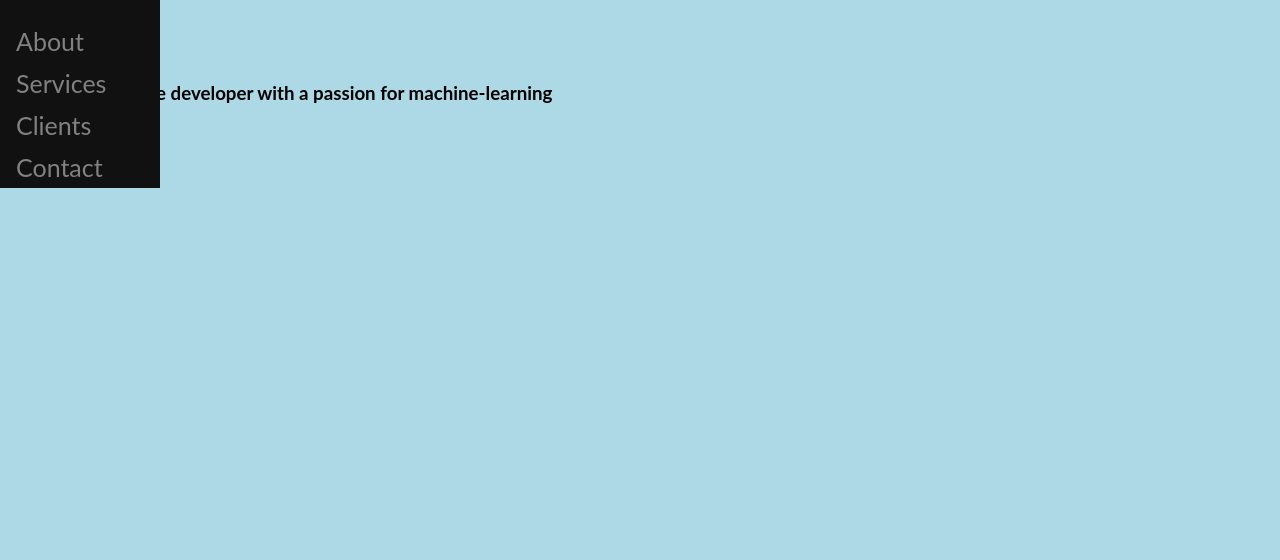
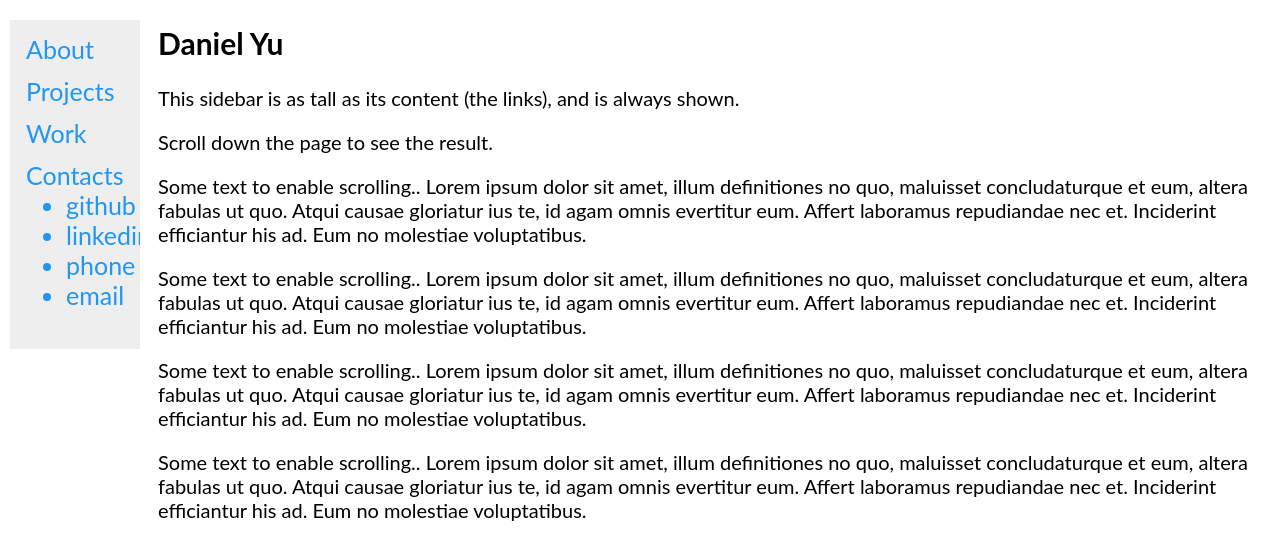
Before and after one commit to danielyu2003/danielyu2003, a plain HTML site: page index.html in a window 1280 px wide. Drawn offline with Linux system fonts and the light colour scheme.

Commit message:
edited sidebar, fixed formatting

```diff
--- a/css/style.css
+++ b/css/style.css
@@ -1,41 +1,40 @@
 body {
-  background-color: lightblue;
   font-family: "Lato", sans-serif;
 }
 
 .sidenav {
-  /* height: 100%; /* Full-height: remove this if you want "auto" height */
-  width: 160px; /* Set the width of the sidebar */
-  position: fixed; /* Fixed Sidebar (stay in place on scroll) */
-  z-index: 1; /* Stay on top */
-  top: 0; /* Stay at the top */
-  left: 0;
-  background-color: #111; /* Black */
-  overflow-x: hidden; /* Disable horizontal scroll */
-  padding-top: 20px;
+  width: 130px;
+  position: fixed;
+  z-index: 1;
+  top: 20px;
+  left: 10px;
+  background: #eee;
+  overflow-x: hidden;
+  padding: 8px 0;
 }
 
-/* The navigation menu links */
 .sidenav a {
   padding: 6px 8px 6px 16px;
   text-decoration: none;
   font-size: 25px;
-  color: #818181;
+  color: #2196F3;
   display: block;
 }
 
-/* When you mouse over the navigation links, change their color */
 .sidenav a:hover {
-  color: #f1f1f1;
+  color: #064579;
 }
 
-/* Style page content */
+ul {
+  margin-top : 0px;
+}
+
 .main {
-  margin-left: 160px; /* Same as the width of the sidebar */
+  margin-left: 140px; /* Same width as the sidebar + left position in px */
+  font-size: 20px; /* Increased text to enable scrolling */
   padding: 0px 10px;
 }
 
-/* On smaller screens, where height is less than 450px, change the style of the sidebar (less padding and a smaller font size) */
 @media screen and (max-height: 450px) {
   .sidenav {padding-top: 15px;}
   .sidenav a {font-size: 18px;}
--- a/index.html
+++ b/index.html
@@ -12,20 +12,29 @@
   <body>
   <!-- <script src="index.js"></script> -->
 
-  <header>
-  <h1>Daniel Yu</h1>
-  <h3>Full-stack software developer with a passion for machine-learning</h3>
-  </header>
+  <div class="sidenav">
+  <a href="#about">About</a>
+  <a href="#projects">Projects</a>
+  <a href="#work">Work</a>
+  <a href="#contacts">Contacts
+    <ul>
+      <li>github</li>
+      <li>linkedin</li>
+      <li>phone</li>
+      <li>email</li>
+    </ul>
+  </a>
+</div>
 
-  <div class="sidenav">
-  <a href="#">About</a>
-  <a href="#">Services</a>
-  <a href="#">Clients</a>
-  <a href="#">Contact</a>
-  </div>
-
-  <div class="main">
-  </div>
+<div class="main">
+  <h2>Daniel Yu</h2>
+  <p>This sidebar is as tall as its content (the links), and is always shown.</p>
+  <p>Scroll down the page to see the result.</p>
+  <p>Some text to enable scrolling.. Lorem ipsum dolor sit amet, illum definitiones no quo, maluisset concludaturque et eum, altera fabulas ut quo. Atqui causae gloriatur ius te, id agam omnis evertitur eum. Affert laboramus repudiandae nec et. Inciderint efficiantur his ad. Eum no molestiae voluptatibus.</p>
+  <p>Some text to enable scrolling.. Lorem ipsum dolor sit amet, illum definitiones no quo, maluisset concludaturque et eum, altera fabulas ut quo. Atqui causae gloriatur ius te, id agam omnis evertitur eum. Affert laboramus repudiandae nec et. Inciderint efficiantur his ad. Eum no molestiae voluptatibus.</p>
+  <p>Some text to enable scrolling.. Lorem ipsum dolor sit amet, illum definitiones no quo, maluisset concludaturque et eum, altera fabulas ut quo. Atqui causae gloriatur ius te, id agam omnis evertitur eum. Affert laboramus repudiandae nec et. Inciderint efficiantur his ad. Eum no molestiae voluptatibus.</p>
+  <p>Some text to enable scrolling.. Lorem ipsum dolor sit amet, illum definitiones no quo, maluisset concludaturque et eum, altera fabulas ut quo. Atqui causae gloriatur ius te, id agam omnis evertitur eum. Affert laboramus repudiandae nec et. Inciderint efficiantur his ad. Eum no molestiae voluptatibus.</p>
+</div>
 
   </body>
 
```
